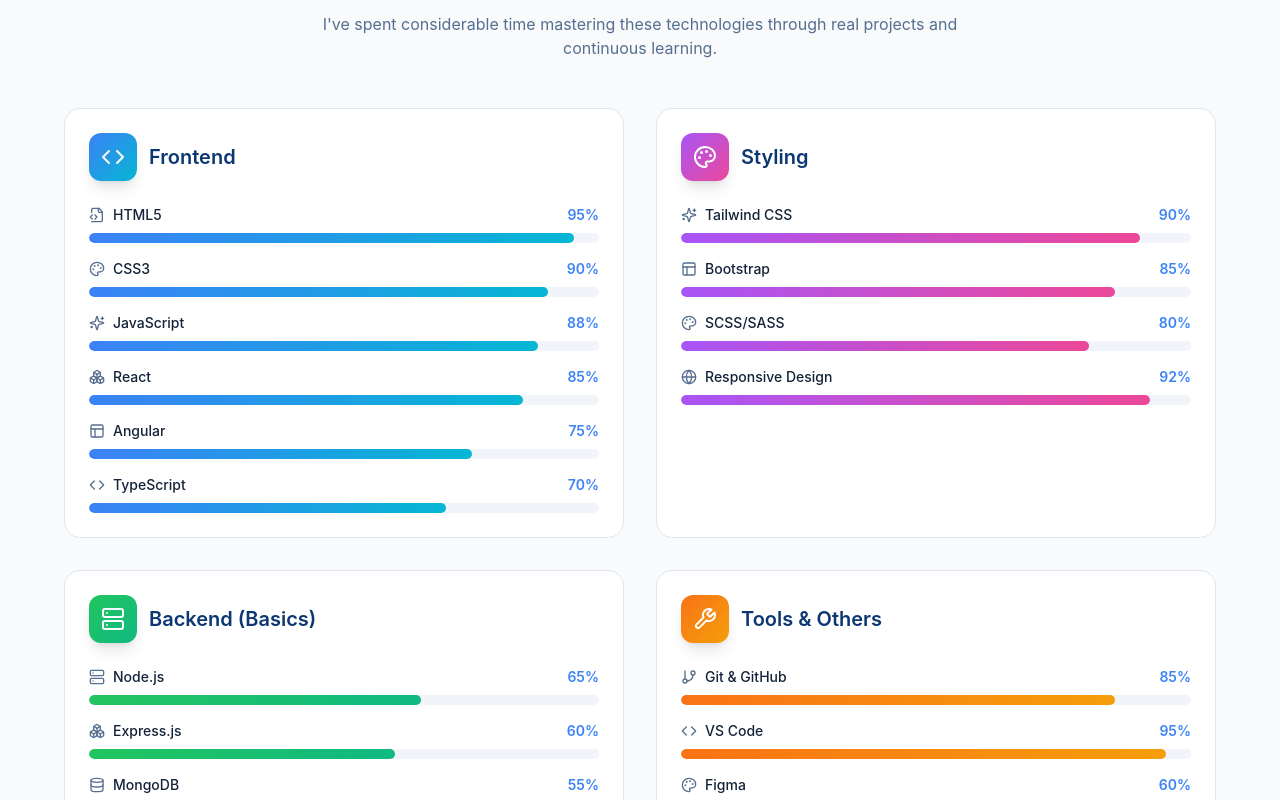
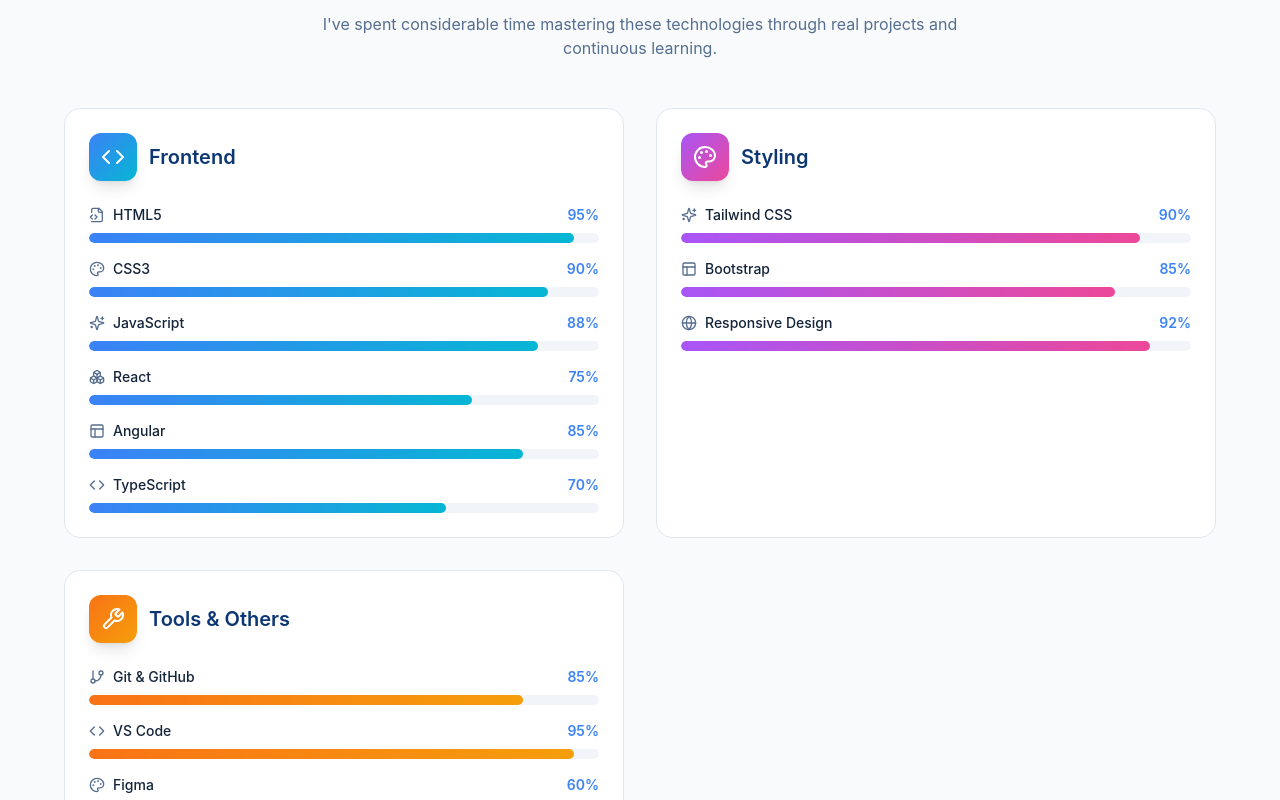
Before and after one commit to Yadav003/vikas_portfolio-website, a React (Vite) app: page / in a window 1280 px wide. Shown: the part 2000-2800 px from the top of the page. Built offline with nearby package versions, Linux system fonts and the light colour scheme; the HTML template or start-up script is replaced by a standard one.

Commit message:
Update skills in Skills component and add Terminal icon

```diff
--- a/src/components/Skills.tsx
+++ b/src/components/Skills.tsx
@@ -13,7 +13,8 @@ import {
   GitBranch,
   Globe,
   Lightbulb,
-  Layout
+  Layout,
+  Terminal
 } from "lucide-react";
 
 const skillCategories = [
@@ -25,8 +26,8 @@ const skillCategories = [
       { name: "HTML5", level: 95, icon: FileCode2 },
       { name: "CSS3", level: 90, icon: Palette },
       { name: "JavaScript", level: 88, icon: Sparkles },
-      { name: "React", level: 85, icon: Boxes },
-      { name: "Angular", level: 75, icon: Layout },
+      { name: "React", level: 75, icon: Boxes },
+      { name: "Angular", level: 85, icon: Layout },
       { name: "TypeScript", level: 70, icon: Code },
     ],
   },
@@ -37,21 +38,21 @@ const skillCategories = [
     skills: [
       { name: "Tailwind CSS", level: 90, icon: Sparkles },
       { name: "Bootstrap", level: 85, icon: Layout },
-      { name: "SCSS/SASS", level: 80, icon: Palette },
+      // { name: "SCSS/SASS", level: 80, icon: Palette },
       { name: "Responsive Design", level: 92, icon: Globe },
     ],
   },
-  {
-    title: "Backend (Basics)",
-    icon: Server,
-    color: "from-green-500 to-emerald-500",
-    skills: [
-      { name: "Node.js", level: 65, icon: Server },
-      { name: "Express.js", level: 60, icon: Boxes },
-      { name: "MongoDB", level: 55, icon: Database },
-      { name: "REST APIs", level: 75, icon: Globe },
-    ],
-  },
+  // {
+  //   title: "Backend (Basics)",
+  //   icon: Server,
+  //   color: "from-green-500 to-emerald-500",
+  //   skills: [
+  //     { name: "Node.js", level: 65, icon: Server },
+  //     { name: "Express.js", level: 60, icon: Boxes },
+  //     { name: "MongoDB", level: 55, icon: Database },
+  //     { name: "REST APIs", level: 75, icon: Globe },
+  //   ],
+  // },
   {
     title: "Tools & Others",
     icon: Wrench,
@@ -61,6 +62,7 @@ const skillCategories = [
       { name: "VS Code", level: 95, icon: Code },
       { name: "Figma", level: 60, icon: Palette },
       { name: "Problem Solving", level: 85, icon: Lightbulb },
+      { name: "ApiDog", level: 75, icon: Server },
     ],
   },
 ];
```
